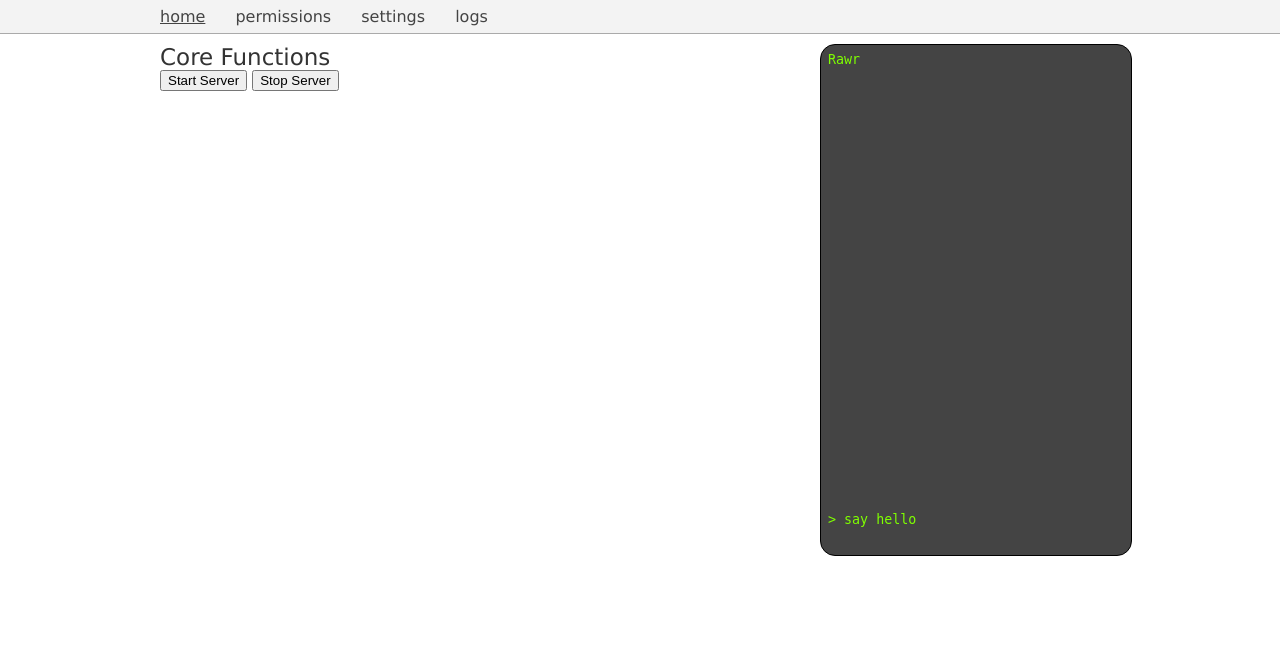
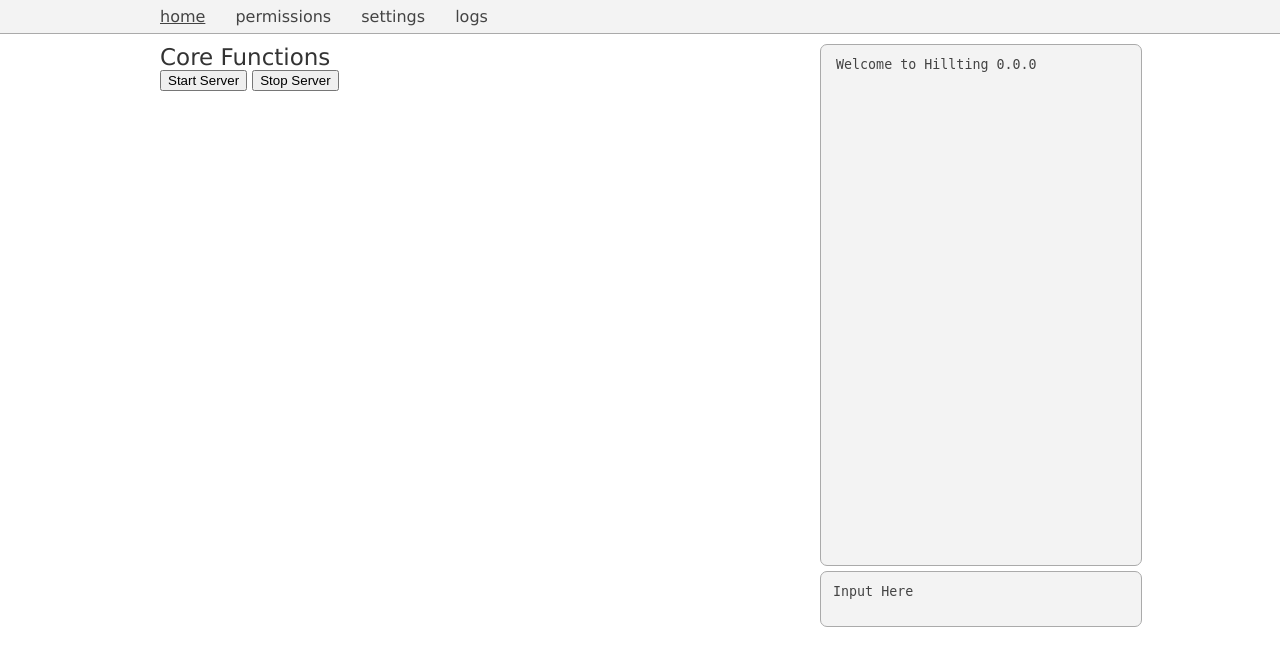
Before and after one commit to staticsafe/cloudcraft, a PHP site: page /not_index.php in a window 1280 px wide. Shown: the top 666 px of the page. Run offline with PHP 8.4, Linux system fonts and the light colour scheme.

Commit message:
Updated Design
Signed-off-by: h1ll37 <h1ll37@hotmail.com>

```diff
--- a/web/not_index.php
+++ b/web/not_index.php
@@ -24,10 +24,10 @@
 		<?php
 			$comm = new communicate();
 			if(isset($_POST['start_server'])) {
-				$comm->start();
+				$comm->send("start");
 			}
 			elseif(isset($_POST['stop_server'])) {
-				$comm->stop();
+				$comm->send("stop");
 			}
 		?>
 		<div class="navigation">
@@ -50,9 +50,11 @@
 			</div><!-- main -->
 			<div class="sub">
 				<div class="prompt">
-					<textarea id="output" readonly="readonly">Rawr</textarea>
-					<textarea id="input">&gt; say hello</textarea>
+					<textarea id="output" readonly="readonly">Welcome to Hillting 0.0.0</textarea>
 				</div><!-- prompt -->
+				<div id="input">
+						<textarea id="user">Input Here</textarea>
+					</div>
 			</div><!-- sub -->
 		</div><!-- container -->
 	</body>
--- a/web/php_lib/communicate.php
+++ b/web/php_lib/communicate.php
@@ -1,17 +1,8 @@
 <?php
 	class communicate {
-		function start() {
+		function send($cmd) {
 			$this->connect();
-			$cmd = "start";
 			socket_send($this->socket, $cmd, strlen($cmd), MSG_DONTROUTE);
-			//$buf = socket_read($this->socket, 1024, PHP_NORMAL_READ);
-			//echo $buf;
-			$this->disconnect();
-		}
-		function stop() {
-			$this->connect();
-			$cmd = "stop";
-			socket_send($this->socket,$cmd,strlen($cmd),MSG_DONTROUTE);
 			//$buf = socket_read($this->socket, 1024, PHP_NORMAL_READ);
 			//echo $buf;
 			$this->disconnect();
@@ -23,7 +14,7 @@
 			socket_connect($this->socket, $this->address, $this->port);
 		}
 		function disconnect() {
-			socket_close($this->socket);
+			socket_shutdown($this->socket);
 		}
 	}
 ?>
--- a/web/style/style.css
+++ b/web/style/style.css
@@ -27,12 +27,13 @@ body {
 .container {
 	width:960px;
 	margin:0 auto;
+	background-color:#ffffff;
 }
 .main {
-	@background-color:#cdcccc;
 	padding:10px 0px;
 	width:660px;
 	float:left;
+	background-color:#ffffff;
 }
 .main .entry .title, .sub .title {
 	font-size:23px;
@@ -40,33 +41,48 @@ body {
 .sub {
 	width:300px;
 	float:left;
-	padding:10px 0px;
+	margin-top:10px
 }
 .prompt {
-	background-color:#444444;
+	background-color:#f3f3f3;
 	width:300px;
 	height:100px;
-	border-radius:15px;
+	border-radius:7px;
 	color:#7fff00;
-	border:1px solid #000000;
-	padding:5px 5px;
+	border:1px solid #aaaaaa;
+	padding:10px;
 	height:500px;
 }
-.prompt #input {
-	background-color:#444444;
+.prompt #output {
+	resize:none;
+	outline:none;
+	border:none;
+	background-color:#f3f3f3;
+	color:#444444;
+	width:300px;
+	padding:5px;
+	overflow:hidden;
+	height:490px;
+	line-height:10px;
+}
+#input {
+	background-color:#f3f3f3;
 	border:none;
 	width:300px;
+	color:#444444;
+	border:1px solid #aaaaaa;
+	border-radius:7px;
+	padding:10px;
+	margin-top:5px;
+}
+#input textarea {
 	resize:none;
+	background-color:#f3f3f3;
+	color:#444444;
+	border:none;
 	outline:none;
-	color:#7fff00;
 	overflow:hidden;
 }
-.prompt #output {
-	background-color:#444444;
-	border:none;
+#input .user {
 	width:300px;
-	resize:none;
-	height:460px;
-	outline:none;
-	color:#7fff00;
 }
```
